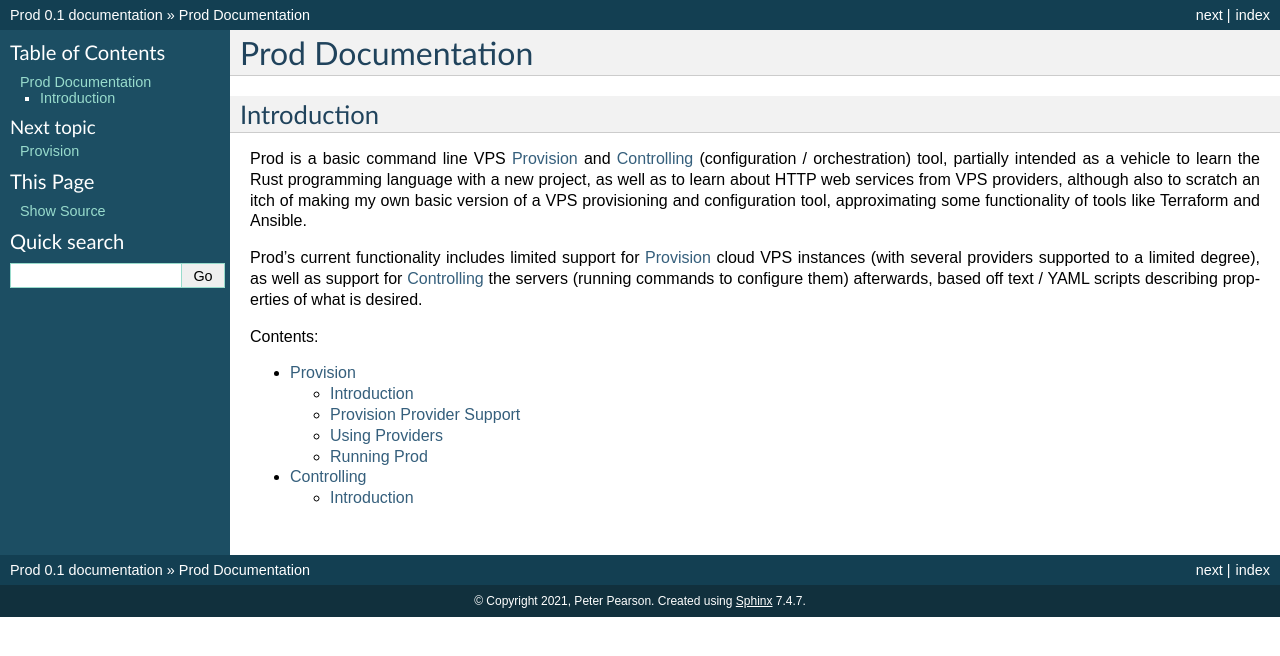
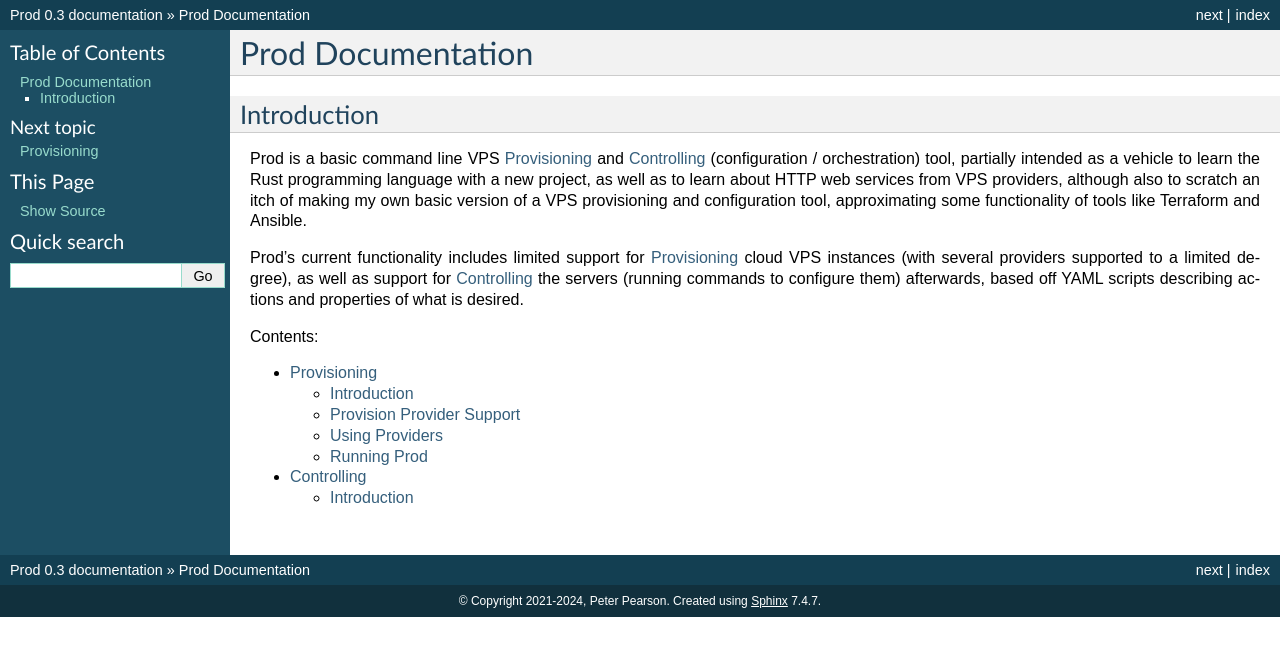
Before and after one commit to ppearson/prod, a Sphinx documentation site: the page built from doc/rst/source/index.rst, in a window 1280 px wide. Shown: the top 656 px of the page. Built offline with Sphinx 7.4.7, drawn with Linux system fonts in a browser that asks for light colours.

```diff
--- a/doc/rst/source/conf.py
+++ b/doc/rst/source/conf.py
@@ -18,11 +18,11 @@
 # -- Project information -----------------------------------------------------
 
 project = 'Prod'
-copyright = '2021, Peter Pearson'
+copyright = '2021-2024, Peter Pearson'
 author = 'Peter Pearson'
 
 # The full version, including alpha/beta/rc tags
-release = '0.1'
+release = '0.3'
 
 
 # -- General configuration ---------------------------------------------------
--- a/doc/rst/source/controlling/index.rst
+++ b/doc/rst/source/controlling/index.rst
@@ -11,7 +11,6 @@ try and change configuration state to a designed target end state.
 
 Authentication over SSH can be done via password authentication or pub/private key authentication.
 
-Current functionality exists to perform actions on Debian GNU/Linux and Fedora GNU/Linux platforms, although Prod's design
- should allow other platforms to be supported.
+Current functionality exists to perform actions on Debian GNU/Linux and Fedora GNU/Linux platforms, although Prod's design should allow other platforms to be supported.
 
 Control scripts are currently specified as .yaml documents, with hierarchical descriptions of actions / commands and their parameters.
--- a/doc/rst/source/index.rst
+++ b/doc/rst/source/index.rst
@@ -12,7 +12,7 @@ tool, approximating some functionality of tools like Terraform and Ansible.
 
 Prod's current functionality includes limited support for :doc:`provisioning/index` cloud VPS instances (with several providers supported
 to a limited degree), as well as support for :doc:`controlling/index` the servers (running commands to configure them) afterwards,
-based off text / YAML scripts describing properties of what is desired.
+based off YAML scripts describing actions and properties of what is desired.
 
 .. toctree::
    :maxdepth: 2
--- a/doc/rst/source/provisioning/index.rst
+++ b/doc/rst/source/provisioning/index.rst
@@ -1,11 +1,11 @@
 
-Provision
-=========
+Provisioning
+============
 
 Introduction
 ------------
 
-Provision is the process of creating or modifying resources: in Prod's case, this generally means VPS cloud servers from
+Provisioning is the process of creating or modifying resources: in Prod's case, this generally means VPS cloud servers from
 providers such as Vultr, Linode, Binary Lane or Digital Ocean.
 
 .. toctree::
```
Also changed, not shown: README.md (+3 -3 lines), doc/rst/source/ReadMe.md (added, +12 -0 lines).
